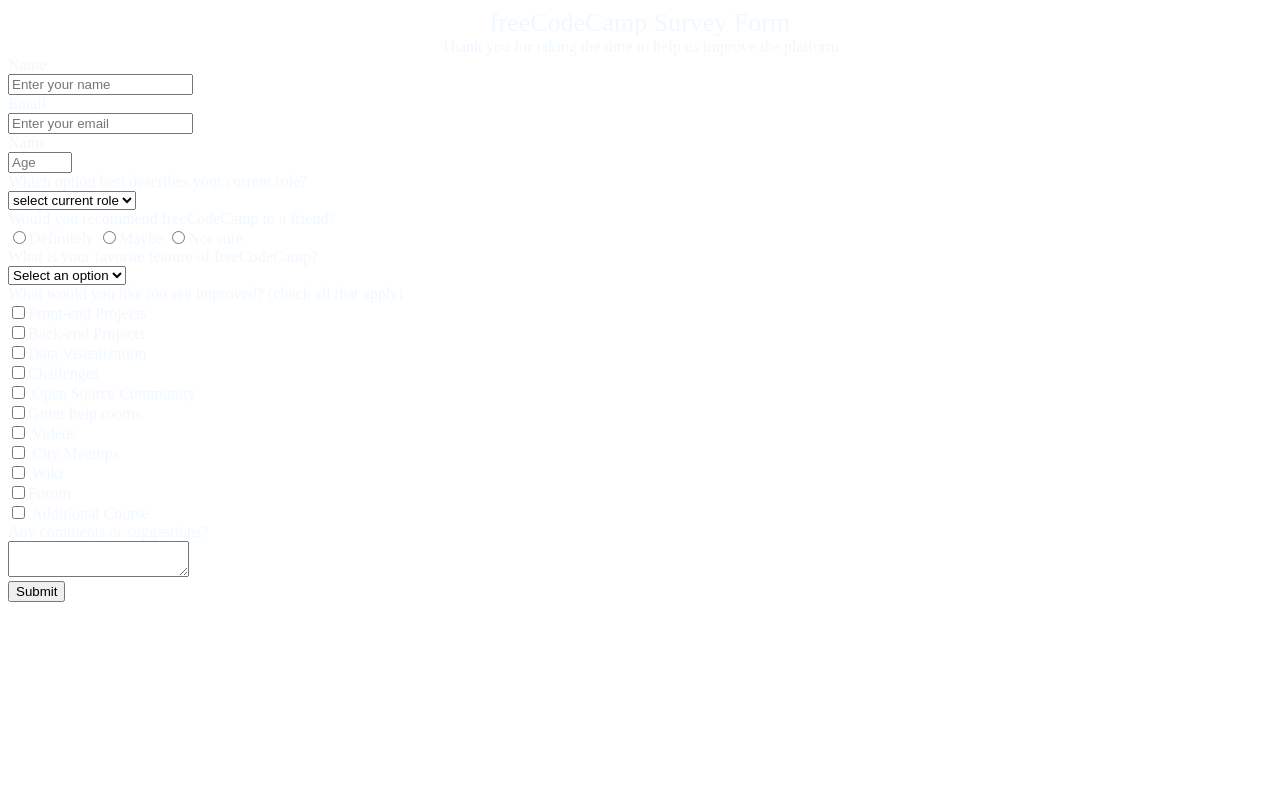
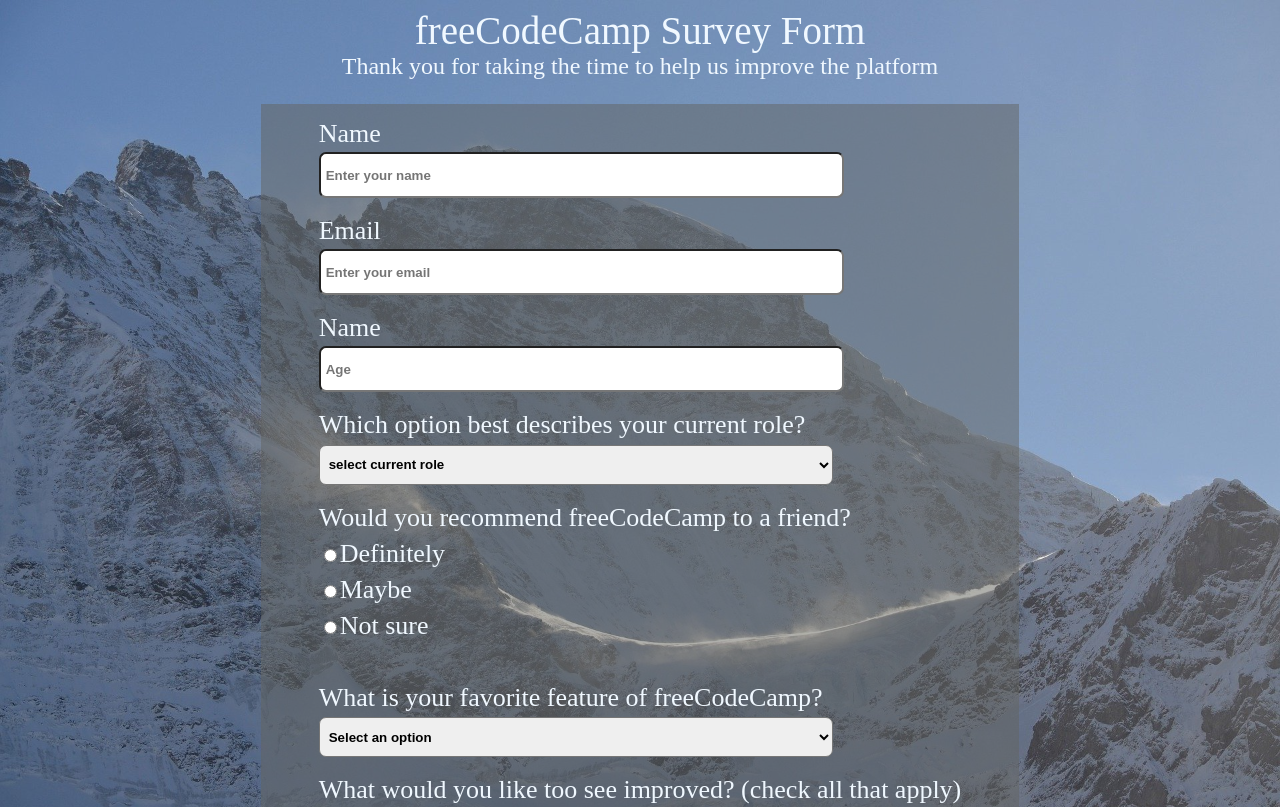
Before and after one commit to yeshrajs/Codecamp-form, a plain HTML site: page index.html in a window 1280 px wide. Shown: the top 807 px of the page. Drawn offline with Linux system fonts and the light colour scheme.

Commit message:
updated css

```diff
--- a/index.html
+++ b/index.html
@@ -11,28 +11,38 @@
         <div id="title">freeCodeCamp Survey Form</div>
         <div id="description">Thank you for taking the time to help us improve the platform</div>
         <form action="" id="survey-form">
-
+            <div class="form">
                 <label for="name" id="name-label">
                     Name
+
                     <br>
-                <input type="text" placeholder="Enter your name" id="name" required="required">
+                    <input
+                        type="text"
+                        class="input-text"
+                        placeholder="Enter your name"
+                        id="name"
+                        required="required">
+                </label>
+
                 <br>
 
                 <label for="Email" id="email-label">
-                    Email
+                    Email</label>
                 <br>
                 <input
                     type="email"
                     required="required"
+                    class="input-text"
                     placeholder="Enter your email"
                     id="email">
-                </label><br>
+                <br>
 
                 <label for="Age" id="number-label">
                     Name
                     <br>
                     <input
                         type="number"
+                        class="input-text"
                         required="required"
                         placeholder="Age"
                         id="number"
@@ -42,7 +52,7 @@
 
                 <label for="Role">Which option best describes your current role?
                 </label><br>
-                <select name="role" id="dropdown">
+                <select name="role" id="dropdown" class="input-text">
                     <option value="select current role">
                         select current role</option>
                     <option value="Student">Student</option>
@@ -53,17 +63,19 @@
                     <option value="Prefer not to say">Prefer not to say</option>
                 </select><br>
 
-                <label for="reccomendation">Would you recommend freeCodeCamp to a friend?
+                <label for="reccomendation" class="recommendation">Would you recommend freeCodeCamp to a friend?
                     <br>
-                    <input type="radio" name="reccomendation" id="" value="recommend">Definitely
-                    <input type="radio" value="recommend" name="reccomendation">Maybe
-                    <input type="radio" value="recommend" name="reccomendation">Not sure
+                    <label for="definitely"><input type="radio" name="reccomend" id="" value="recommend">Definitely</label>
+
+                    <label for="maybe"><input type="radio" value="recommend" name="reccomend">Maybe</label>
+                    <label for="notsure">
+                    <input type="radio" value="recommend" name="reccomend">Not sure</label>
                 </label><br>
 
                 <label for="feature">
                     What is your favorite feature of freeCodeCamp?
                 </label><br>
-                <select name="feature" id="">
+                <select name="feature" class="input-text" id="">
                     <option value="select an option">Select an option</option>
                     <option value="challenges">Challenges</option>
                     <option value="Community">Community</option>
@@ -71,20 +83,20 @@
                     <option value="open source">Open Source</option>
                 </select><br>
                 <label for="improvement">What would you like too see improved? (check all that apply)</label><br>
-                <input type="checkbox" name="improvement" value="Front-end Projects">Front-end Projects
+                <input type="checkbox" name="improvement" value="Front-end Projects"> Front-end Projects
                 <br>
 
-                <input type="checkbox" name="improvement" value="Back-endProjects">Back-end Projects
+                <input type="checkbox" name="improvement" value="Back-endProjects"> Back-end Projects
                 <br>
-                <input type="checkbox" name="improvement" value="DataVisualization">Data Visualization
+                <input type="checkbox" name="improvement" value="DataVisualization"> Data Visualization
                 <br>
 
-                <input type="checkbox" name="improvement" value="Challenges">Challenges
+                <input type="checkbox" name="improvement" value="Challenges"> Challenges
                 <br>
                 <input type="checkbox" name="improvement" value="OpenSourceCommunity">
                 Open Source Community
                 <br>
-                <input type="checkbox" name="improvement" value="Gitterhelprooms">Gitter help rooms
+                <input type="checkbox" name="improvement" value="Gitterhelprooms"> Gitter help rooms
                 <br>
                 <input type="checkbox" name="improvement" value="Videos">
                 Videos
@@ -95,7 +107,7 @@
                 <input type="checkbox" name="improvement" value="Wiki">
                 Wiki
                 <br>
-                <input type="checkbox" name="improvement" value="Forum">Forum
+                <input type="checkbox" name="improvement" value="Forum"> Forum
                 <br>
                 <input type="checkbox" name="improvement" value="Additionalcourse">
                 Additional Course
@@ -108,6 +120,7 @@
                 <br>
                 <button type="submit" id="submit">
                     Submit</button>
+            </div>
         </form>
     </body>
 </html>
--- a/style.css
+++ b/style.css
@@ -1,17 +1,55 @@
 body{
-    background-image: url("space-gc93caa350_1920.jpg");
+    background-image: url("mountain-g6ea9ee45a_1920.jpg");
+    background-repeat: no-repeat;
+    background-size: cover;
+    background-attachment: fixed;
     color: aliceblue;
+
 }
 #title{
     text-align: center;
-    font-size: 26px;
+    font-size: 39px;
     font-weight: 400;
 }
 #description{
     text-align: center;
+    font-size: 150%;
 
 }
 #survey-form{
     align-content: center;
-    background-color: ;
+    background-color:rgba(99, 100, 99, 0.5) ;
+width: auto;
+  display: flex;
+  justify-content: center;
+  margin-top: 1.5rem;
+  padding-top: 0.75rem;
+font-size: 26px;
+line-height:36px;
+margin-left: 20%;
+margin-right: 20%;
 }
+.input-text{
+    width:80%;
+    border-radius: 7px;
+    height: 2.5rem;
+    padding-left: 5px;
+    font-weight: 600;
+    margin-bottom: 15px;
+}
+.recommendation{
+    display: grid;
+
+}
+#textarea{
+    width:80% ;
+    height:7.5rem;
+    margin-bottom: 10px;
+}
+#submit{
+    width:80%;
+background-color:  rgb(4, 161, 56);
+height:3rem ;
+border-radius: 7px;
+
+}
```
Also changed, not shown: img/space-gc93caa350_1920.jpg (deleted), mountain-g6ea9ee45a_1920.jpg (added). Lines whose indentation alone changed are shown as unchanged.
